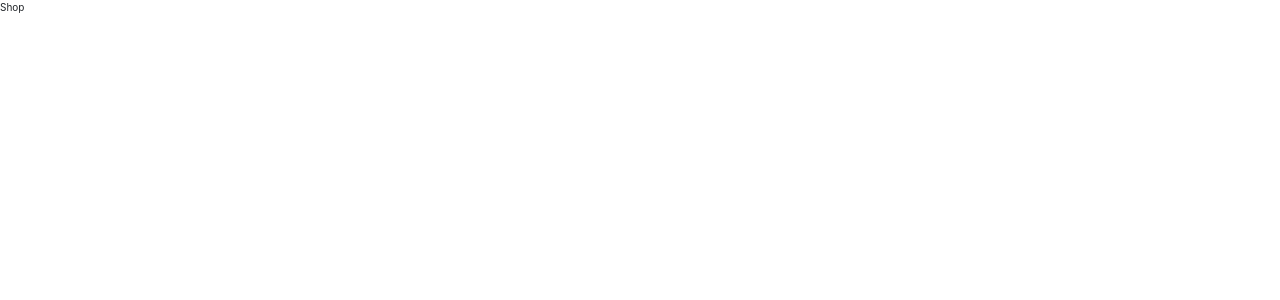
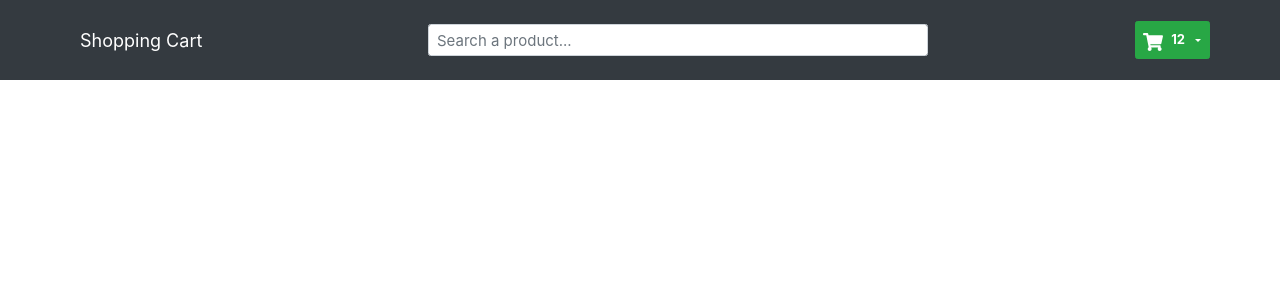
Before and after one commit to olimpiaspyra/shop, a React (Create React App) app: page / in a window 1280 px wide. Shown: the top 300 px of the page. Built offline with nearby package versions, Linux system fonts and the light colour scheme.

Commit message:
Add header

```diff
--- a/package.json
+++ b/package.json
@@ -38,6 +38,7 @@
     "react": "^18.2.0",
     "react-bootstrap": "^2.7.4",
     "react-dom": "^18.2.0",
+    "react-icons": "^4.8.0",
     "react-scripts": "5.0.1",
     "web-vitals": "^2.1.4"
   },
--- a/src/App.jsx
+++ b/src/App.jsx
@@ -1,9 +1,11 @@
 import React from 'react';
+
+import Header from './components/Header';
 
 const App = () => {
   return (
     <div>
-      <p>Shop</p>
+      <Header />
     </div>
   );
 };
--- /dev/null
+++ b/src/components/Header.jsx
@@ -0,0 +1,44 @@
+import React from 'react';
+import {Navbar, Container, Form, Dropdown, Nav, Badge} from 'react-bootstrap';
+import {FaShoppingCart} from 'react-icons/fa';
+
+import './Header.scss';
+
+const Header = () => {
+  return (
+    <Navbar bg='dark' variant='dark' style={{height: 80}}>
+      <Container>
+        <Navbar.Brand>
+          <a href='/' className='nav-link'>
+            Shopping Cart
+          </a>
+        </Navbar.Brand>
+        <Navbar.Text>
+          <Form.Control
+            style={{width: 500, fontSize: 15}}
+            placeholder='Search a product...'
+          />
+        </Navbar.Text>
+        <Nav>
+          <Dropdown align={{sm: 'right'}}>
+            <Dropdown.Toggle variant='success'>
+              <FaShoppingCart fontSize='20px' />
+              <Badge
+                style={{fontSize: 13, padding: 8}}
+                align={{sm: 'center'}}
+                bg={{color: 'inherit'}}
+              >
+                {12}
+              </Badge>
+            </Dropdown.Toggle>
+            <Dropdown.Menu style={{minWidth: 200}}>
+              <span style={{padding: 10}}>Cart is empty!</span>
+            </Dropdown.Menu>
+          </Dropdown>
+        </Nav>
+      </Container>
+    </Navbar>
+  );
+};
+
+export default Header;
--- /dev/null
+++ b/src/components/Header.scss
@@ -0,0 +1,4 @@
+.nav-link {
+  font-size: 1.8rem;
+  color: #fff;
+}
```
Also changed, not shown: 1 other file (tests, documents, lock files or other folders).
